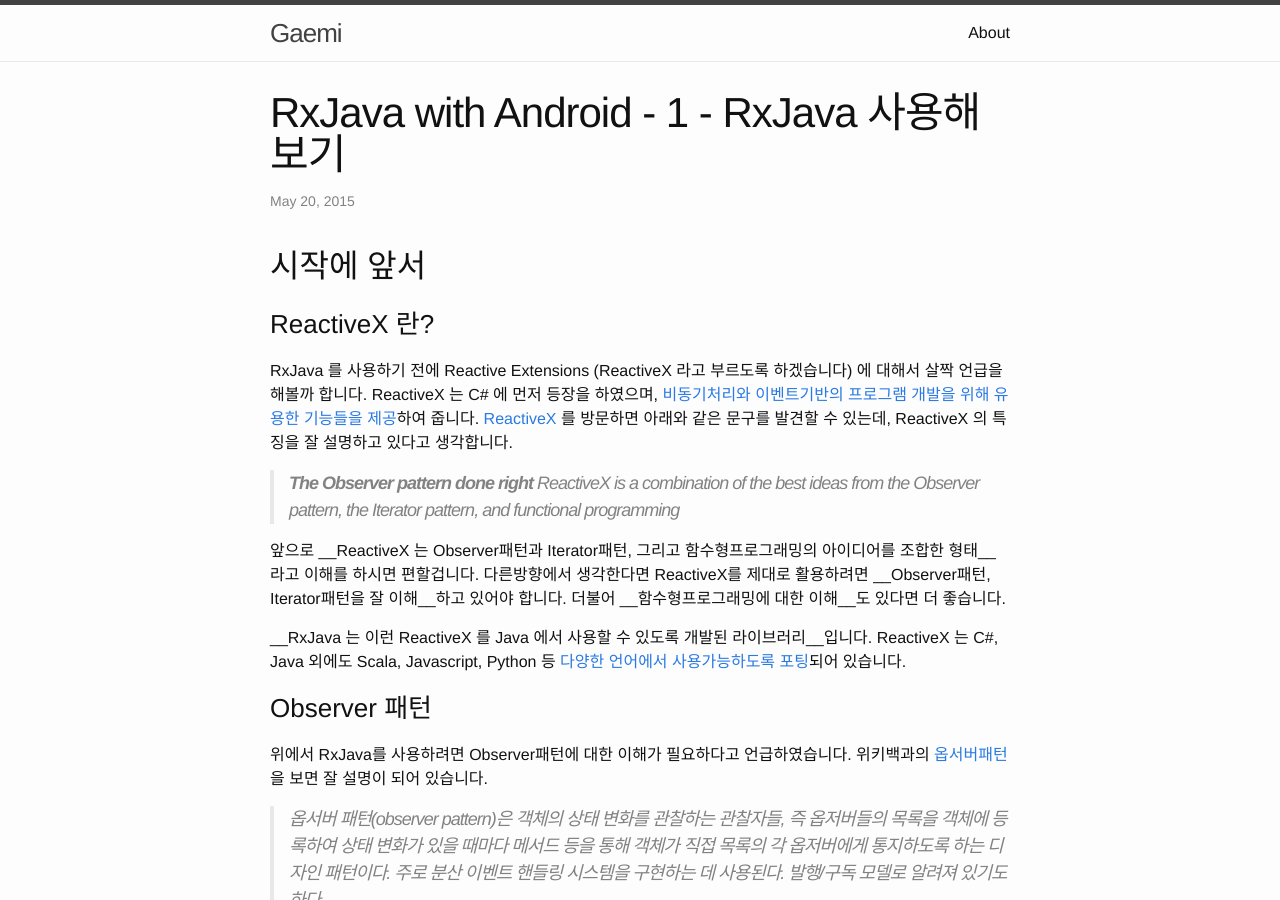
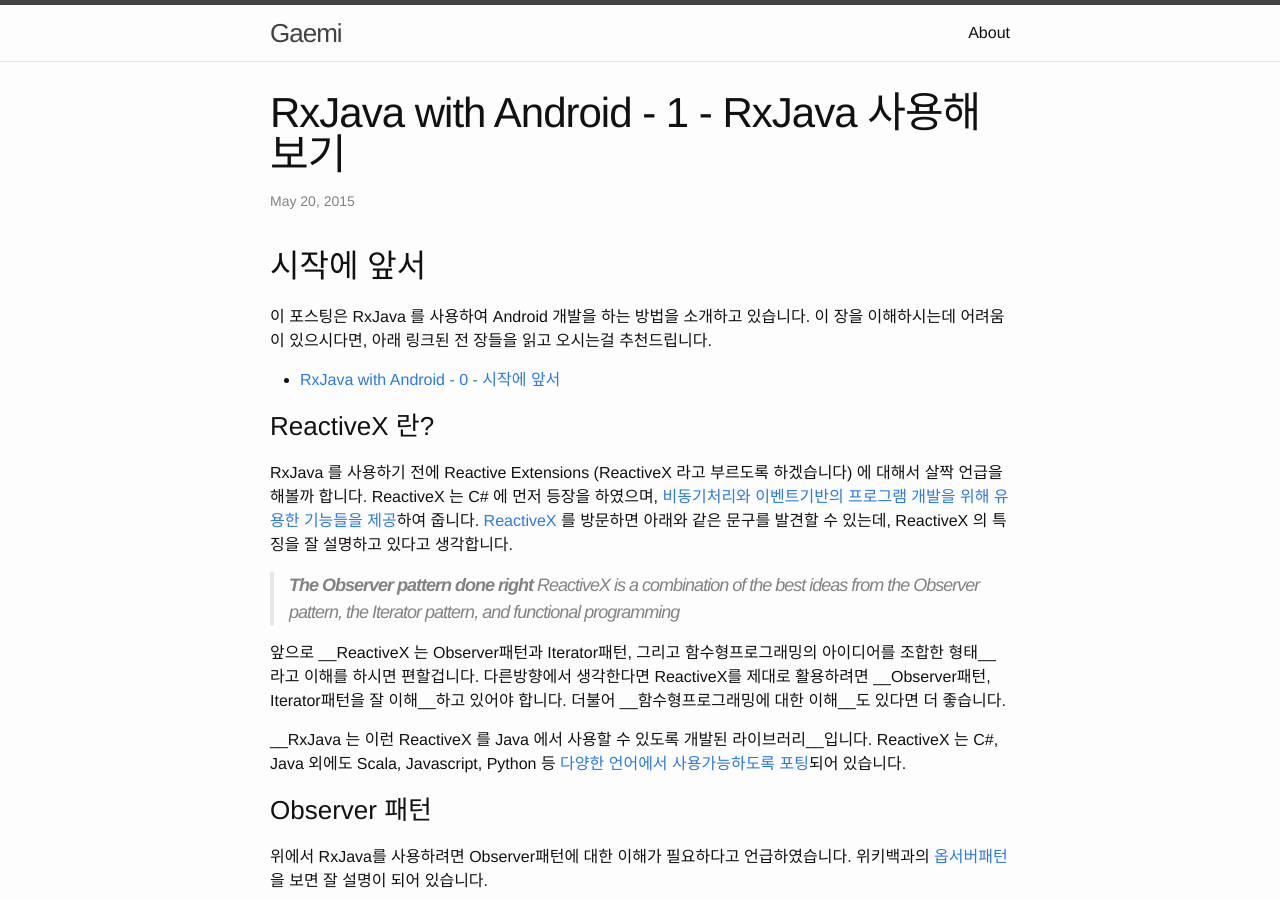
Before and after one commit to gaemi/gaemi.github.io, a Jekyll site: the page built from _posts/2015-05-20-RxJava with Android - 1 - RxJava 사용해보기.markdown, in a window 1280 px wide and 900 px high. Built offline with Jekyll 4.4.1, drawn with Linux system fonts in a browser that asks for light colours; Markdown is read by kramdown in place of the engine named in the settings; comment, search, counter and statistics services are not loaded.

Commit message:
포스팅 일부 수정

```diff
--- a/CNAME
+++ b/CNAME
@@ -1 +1 @@
-gaemi.github.io/
+http://gaemi.github.io
--- a/_posts/2015-05-20-RxJava with Android - 1 - RxJava 사용해보기.markdown
+++ b/_posts/2015-05-20-RxJava with Android - 1 - RxJava 사용해보기.markdown
@@ -7,6 +7,11 @@
 ---
 
 ## 시작에 앞서
+
+이 포스팅은 RxJava 를 사용하여 Android 개발을 하는 방법을 소개하고 있습니다.
+이 장을 이해하시는데 어려움이 있으시다면, 아래 링크된 전 장들을 읽고 오시는걸 추천드립니다.
+
+- [RxJava with Android - 0 - 시작에 앞서](/android/2015/05/20/RxJava%20with%20Android%20-%201%20-%20RxJava%20사용해보기.html)
 
 ### ReactiveX 란?
 
```
Also changed, not shown: img/RxJava를 이용한 상품정보조회 흐름.png (added).
